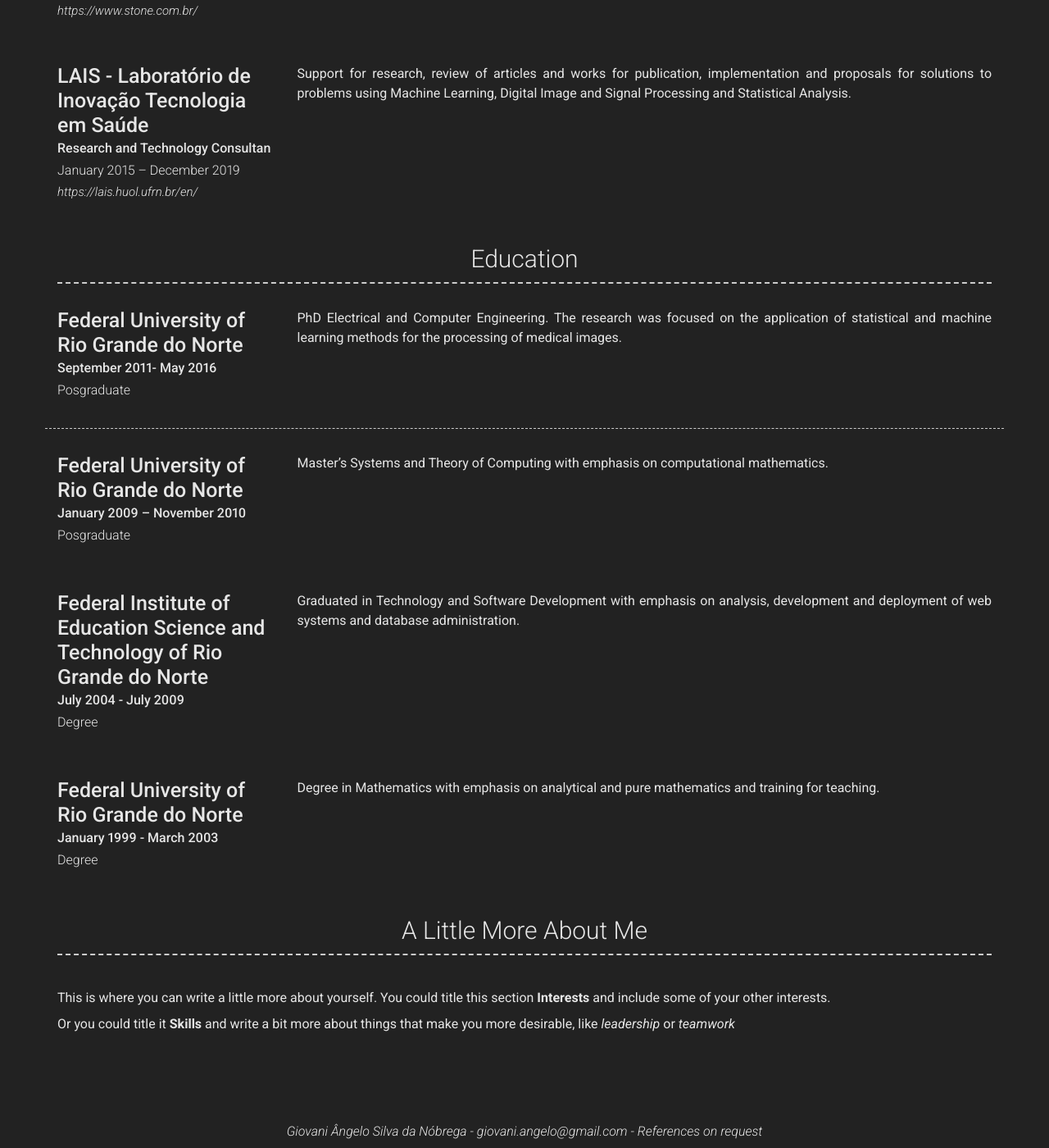
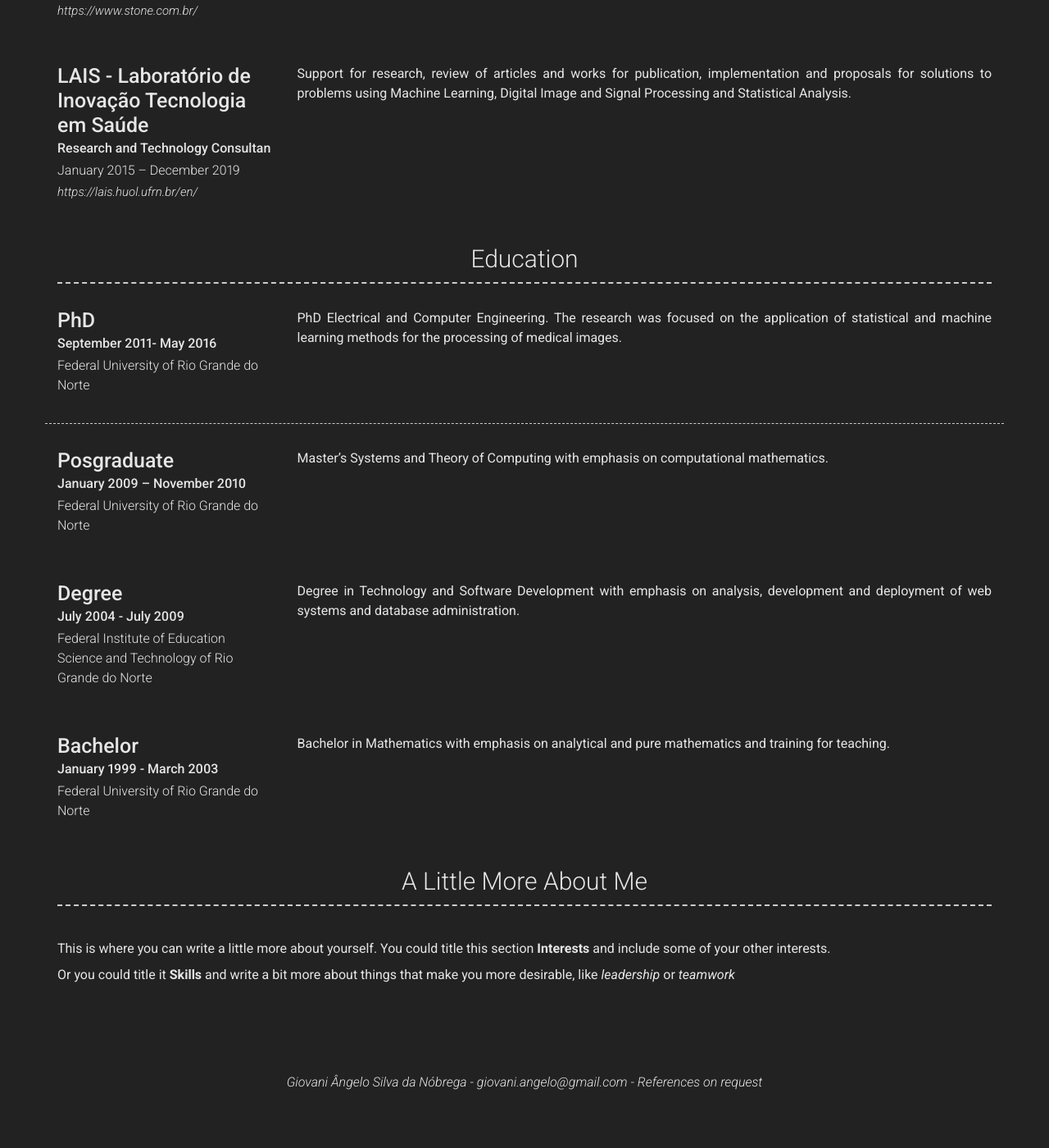
Before and after one commit to GiovaniGitHub/resume, a Jekyll site: the page built from index.md, in a window 1280 px wide and 1400 px high, scrolled down 1171 px. Shown: the whole window at 82% size. Built offline with Jekyll 4.4.1, drawn with Linux system fonts in a browser that asks for light colours; nearby versions of some CDN libraries; after the commit the page ends 2511 px from its top, so only the background shows below that.

Commit message:
fix: empty tab.

```diff
--- a/_config.yml
+++ b/_config.yml
@@ -114,10 +114,10 @@ content:
   - title: Education
     layout: list
     content:
-      - title: Federal University of Rio Grande do Norte
+      - title: PhD
         border: weak
         sub_title: September 2011- May 2016
-        caption: Posgraduate
+        caption: Federal University of Rio Grande do Norte
         # quote: >
         #   Short institution or course description
         description: >
@@ -126,26 +126,26 @@ content:
           methods for the processing of medical images.
 
       - layout: left
-        title: Federal University of Rio Grande do Norte
+        title: Posgraduate
         sub_title: January 2009 – November 2010
-        caption: Posgraduate
+        caption: Federal University of Rio Grande do Norte
         description: >
           Master's Systems and Theory of Computing with emphasis on computational mathematics.
 
       - layout: left
-        title: Federal Institute of Education Science and Technology of Rio Grande do Norte
+        title: Degree
         sub_title: July 2004 - July 2009
-        caption: Degree
+        caption: Federal Institute of Education Science and Technology of Rio Grande do Norte
         description: >
-          Graduated in Technology and Software Development with emphasis on analysis, development
+          Degree in Technology and Software Development with emphasis on analysis, development
           and deployment of web systems and database administration.
 
       - layout: left
-        title: Federal University of Rio Grande do Norte
+        title: Bachelor
         sub_title: January 1999 - March 2003
-        caption: Degree
+        caption: Federal University of Rio Grande do Norte
         description: >
-          Degree in Mathematics with emphasis on analytical and pure mathematics and training
+          Bachelor in Mathematics with emphasis on analytical and pure mathematics and training
           for teaching.
   - title: A Little More About Me
     layout: text
```
